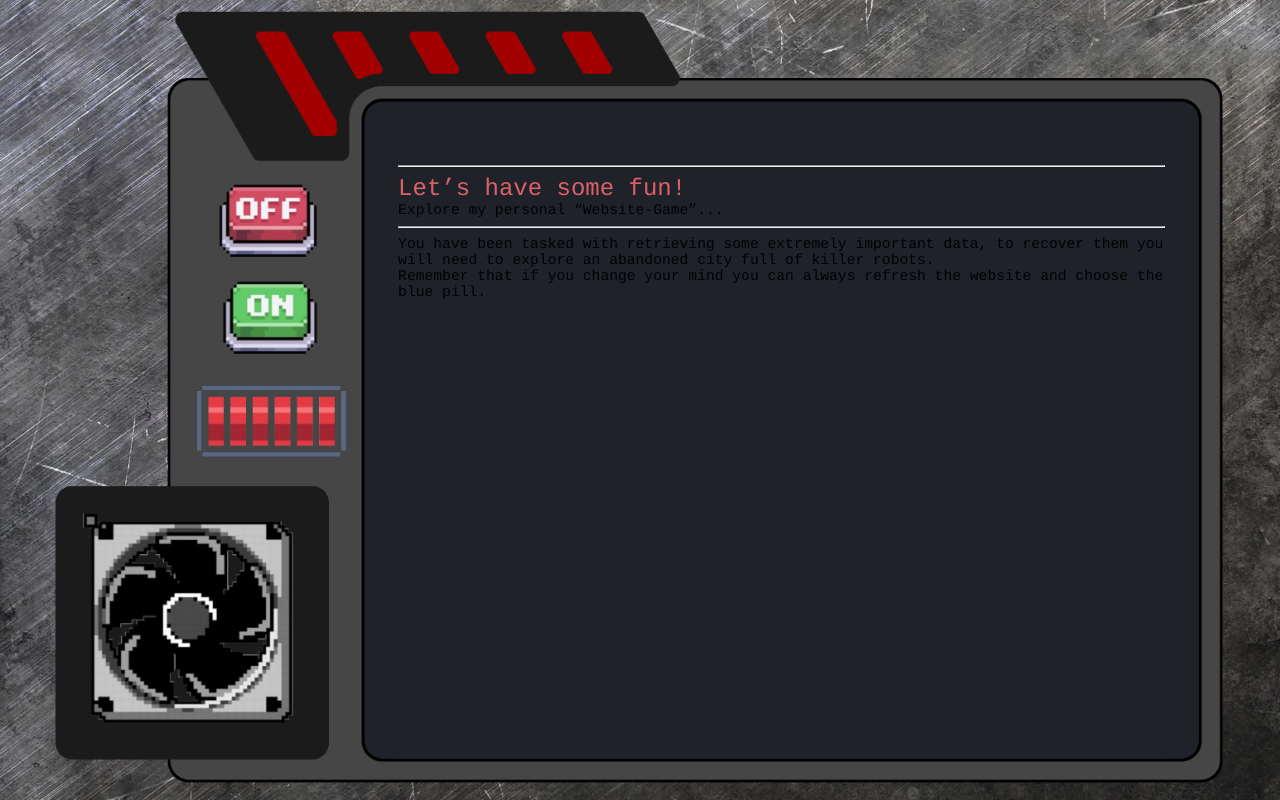
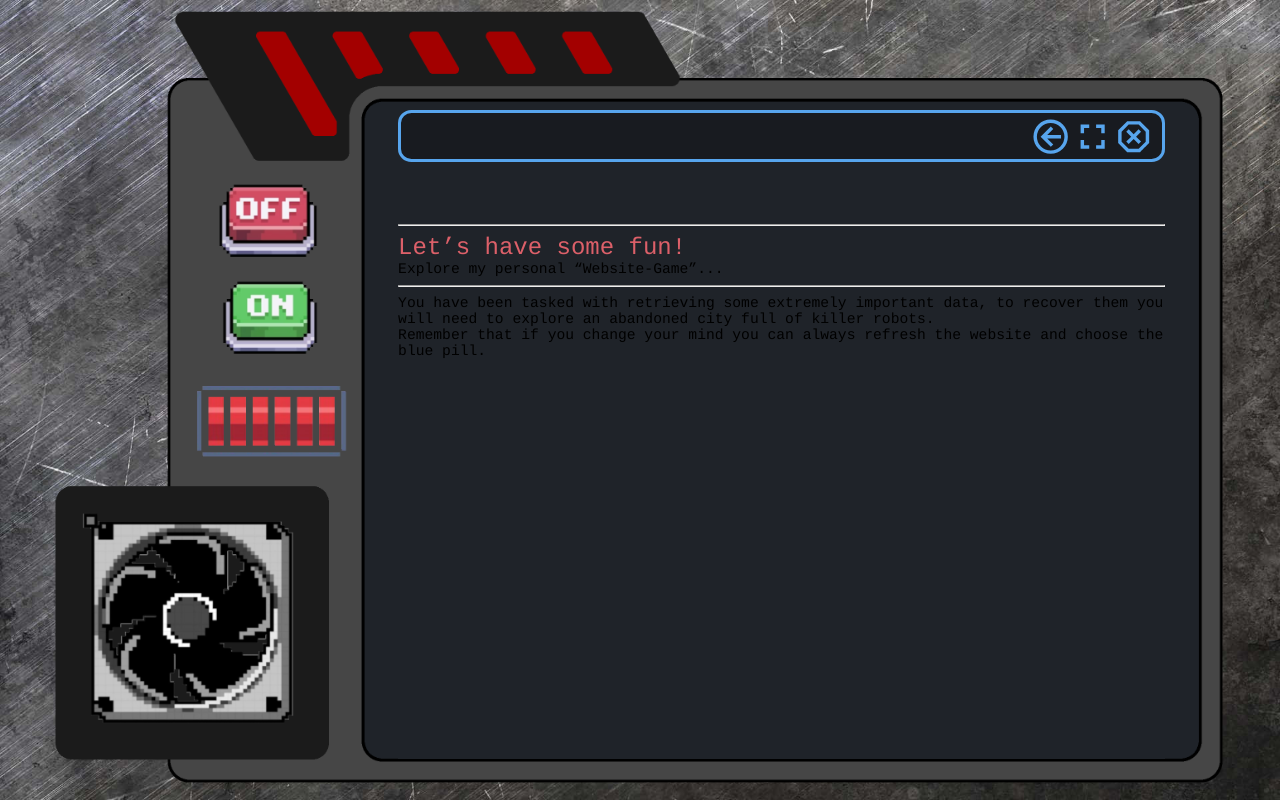
Before and after one commit to lucaSartore/lucaSartore.github.io, a React (Vite) app: page /blue_pill in a window 1280 px wide. Built offline with nearby package versions, Linux system fonts and the light colour scheme; a web font is replaced by a local one.

Commit message:
Add navigation top bar

```diff
--- a/src/components/pda/index.tsx
+++ b/src/components/pda/index.tsx
@@ -4,6 +4,7 @@ import "./index.css"
 import "./themes.css"
 import { forwardRef, PropsWithChildren, useImperativeHandle, useRef } from "react";
 import { ThemeProvider } from "./theme_provider";
+import { NavigationBar } from "./navigation_bar";
 
 function PdaPage(props: PropsWithChildren) {
     return (
@@ -46,6 +47,7 @@ const PdaWrapper = forwardRef((props: PropsWithChildren, ref) => {
                 </div>
 
                 <div className="pda-screen-top themed-component">
+                    <NavigationBar/>
                     <ThemeProvider>
                         {props.children}
                     </ThemeProvider>
--- /dev/null
+++ b/src/components/pda/navigation_bar.css
@@ -0,0 +1,30 @@
+.navigation-bar {
+    width: auto;
+
+    margin-left: auto;
+    margin-right: auto;
+    height: 7%;
+    margin-top: 1%;
+    /*border-radius: 10px;*/
+    border-radius: 1.75% / 25%;
+    border-color: var(--decoration-color);
+    border-style: solid;
+
+    display: flex;
+    align-items: center;
+
+    background-color: var(--background-dark);
+}
+
+.navigation-bar > .icon {
+    height: 90%;
+    color: var(--decoration-color);
+    margin-top: auto;
+    margin-bottom: auto;
+    margin-right: 0;
+    margin-left: 0;
+}
+
+.navigation-bar > .icon:hover {
+    background-color: var(--background-light);
+}
--- /dev/null
+++ b/src/components/pda/navigation_bar.tsx
@@ -0,0 +1,17 @@
+import "./navigation_bar.css"
+
+import Icon from '@mdi/react';
+import { mdiFullscreen, mdiCloseOctagonOutline, mdiArrowLeftCircleOutline} from '@mdi/js';
+
+
+export function NavigationBar(){
+    return (
+        <>
+            <div className="navigation-bar">
+                <Icon path={mdiArrowLeftCircleOutline} style={{marginLeft: "auto"}}  className="icon" />
+                <Icon path={mdiFullscreen}  className="icon" />
+                <Icon path={mdiCloseOctagonOutline}  style={{marginRight: "1%"}} className="icon" />
+            </div>
+        </>
+    )
+}
--- a/src/components/pda/theme_provider.tsx
+++ b/src/components/pda/theme_provider.tsx
@@ -1,4 +1,4 @@
-import  { createContext, useContext, useState, useEffect, PropsWithChildren} from 'react';
+import  { createContext, useState, useEffect, PropsWithChildren} from 'react';
 
 type Theme = "one-dark" | "paper-like" | "hacker";
 function isTheme(value: any): value is Theme {
```
